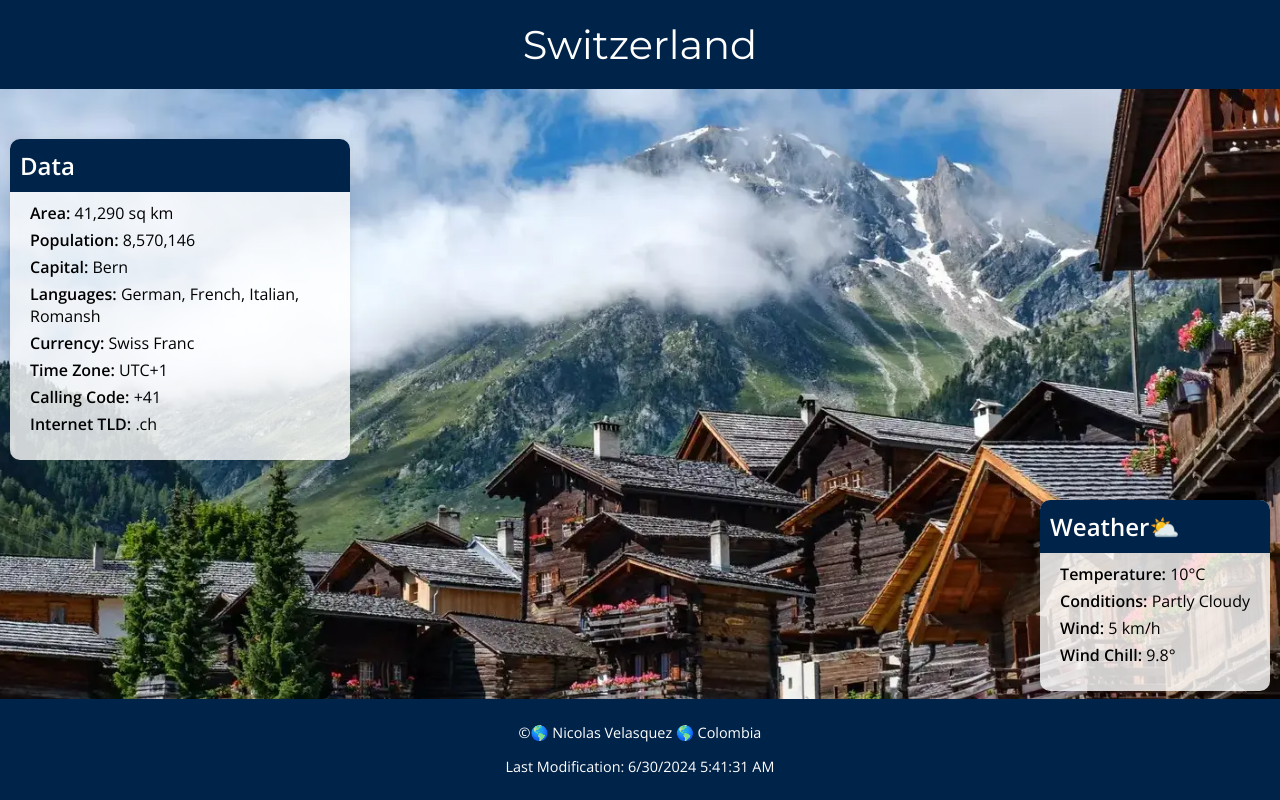
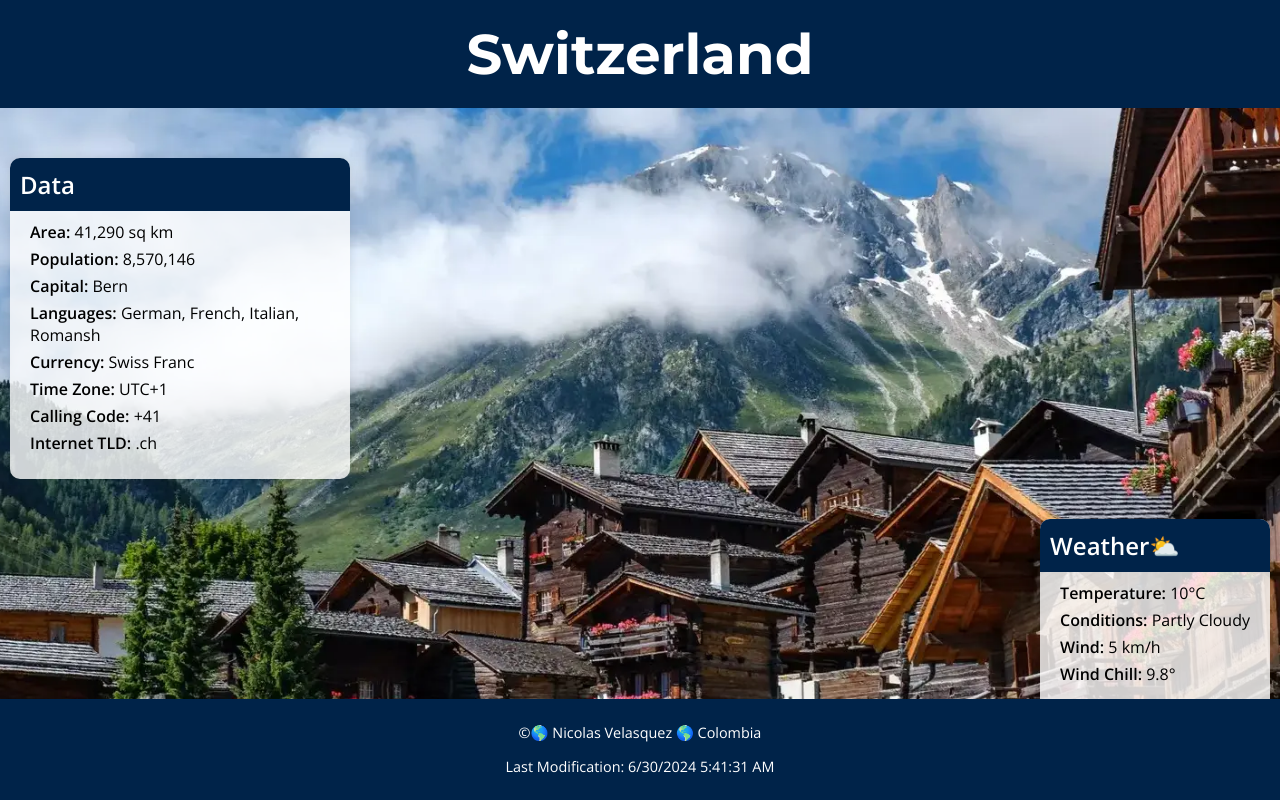
Before and after one commit to NicolasV99/wdd131, a plain HTML site: page place.html in a window 1280 px wide. Drawn offline with nearby package versions, Linux system fonts and the light colour scheme.

Commit message:
last comments

```diff
--- a/place.html
+++ b/place.html
@@ -14,7 +14,7 @@
 </head>
 <body>
     <header>
-        Switzerland
+        <h1>Switzerland</h1>
     </header>
     <main>
         <picture>
--- a/styles/place.css
+++ b/styles/place.css
@@ -20,14 +20,18 @@ body {
     min-height: 100vh; /* Ensure full viewport height */
 }
 
-header {
+header{
     background-color: var(--first-background-color);
     color: var(--first-font-color);
     width: 100%;
+    font-size: 28px;
+}
+
+header h1{
+    margin: 20px;
     text-align: center;
-    padding: 20px 0;
     font-family: 'Montserrat', sans-serif;
-    font-size: 2.5em;
+
 }
 
 main {
@@ -90,10 +94,9 @@ main {
     border-radius: 10px 10px 0 0;
 }
 
-.weather h2:after {
+.weather h2::after{
     content: "⛅";
 }
-
 .data h2, .weather h2 {
     background-color: var(--first-background-color);
     color: var(--first-font-color);
```
Also changed, not shown: images/weather2.svg (added).
